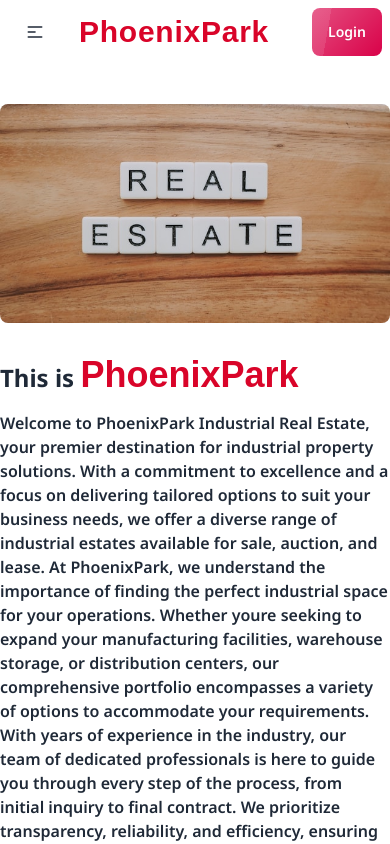
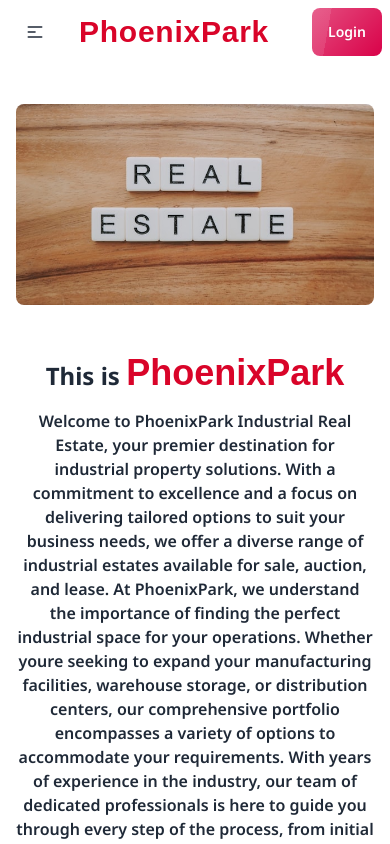
Before and after one commit to ahmed-niaz/PhoenixPark, a React (Vite) app: page /about in a window 390 px wide. Shown: the top 844 px of the page. Built offline with nearby package versions, Linux system fonts and the light colour scheme; no server answers; a web font is replaced by a local one.

Commit message:
solved some errors

```diff
--- a/src/pages/About.jsx
+++ b/src/pages/About.jsx
@@ -1,16 +1,25 @@
 import Footer from "../components/Footer";
-import about from '../assets/images/about.jpg'
+import about from "../assets/images/about.jpg";
+import { Helmet } from "react-helmet";
 
 const About = () => {
   return (
-    <main >
+    <main>
+      <Helmet>
+        <meta charSet="utf-8" />
+        <title>PhoenixPark | About</title>
+        <link rel="canonical" href="http://mysite.com/example" />
+      </Helmet>
       <div className="grid grid-cols-1 lg:grid-cols-2 gap-8 container mx-auto my-10 ">
         <div>
-            <img className="rounded-lg w-full" src={about} alt="" />
+          <img className="rounded-lg lg:w-full w-11/12 mx-auto" src={about} alt="" />
         </div>
-        <div>
-          <h2 className="font-bold text-2xl">
-            This is <span className="font-extrabold text-4xl text-[#d90429] font-jersey ">PhoenixPark</span>
+        <div className="p-4 md:p-0 text-center lg:text-start">
+          <h2 className="font-bold text-2xl ">
+            This is{" "}
+            <span className="font-extrabold text-4xl text-[#d90429] font-jersey ">
+              PhoenixPark
+            </span>
           </h2>
           <p className="mt-4 font-semibold">
             Welcome to PhoenixPark Industrial Real Estate, your premier
@@ -32,7 +41,7 @@ const About = () => {
         </div>
       </div>
       <div className="bg-black p-10">
-      <Footer />
+        <Footer />
       </div>
     </main>
   );
```
